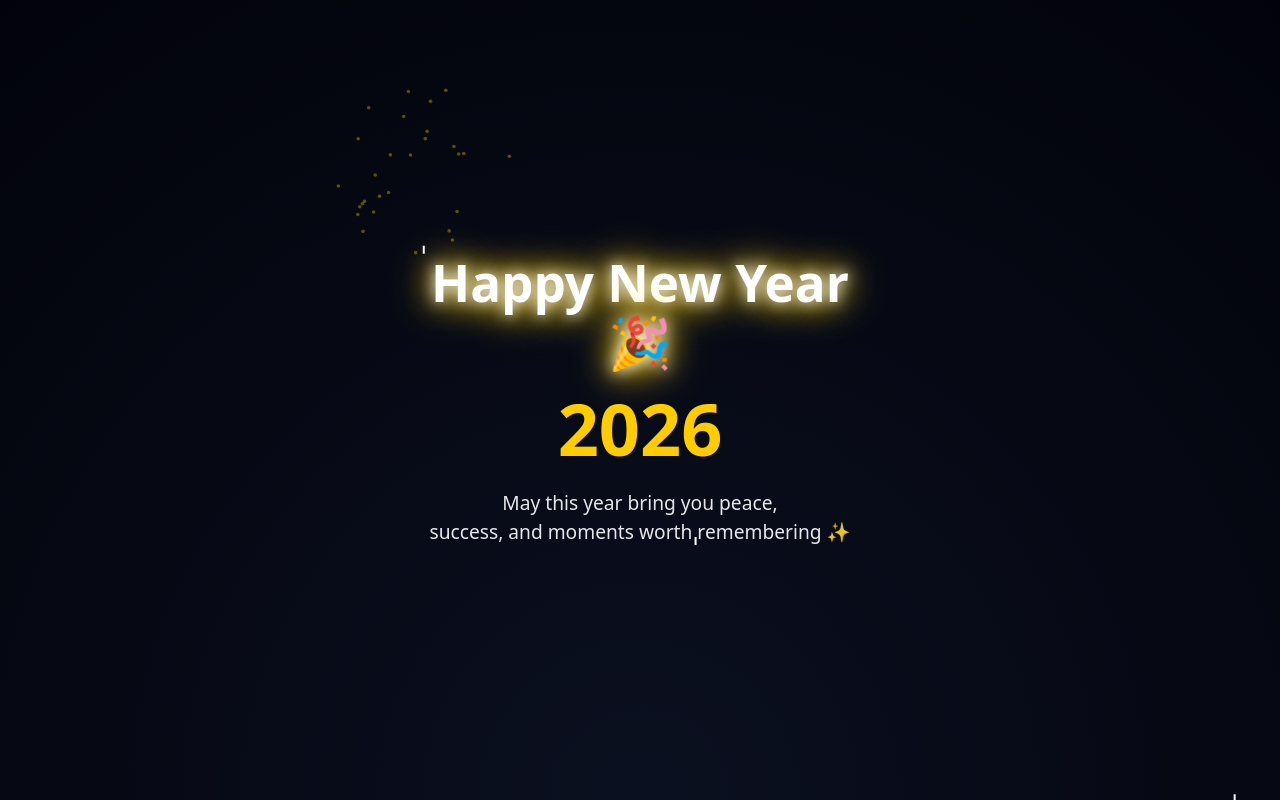
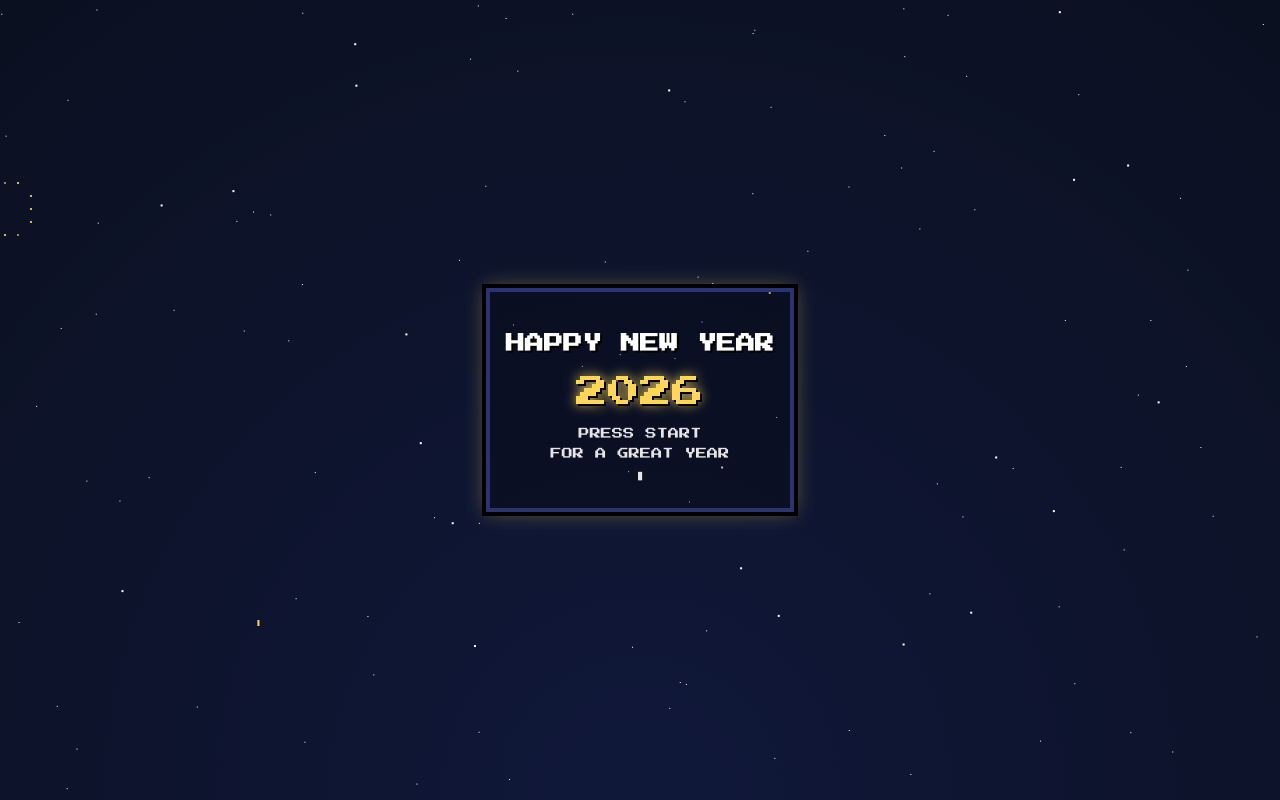
Before and after one commit to AKRASHEJAZ/happyNewYear, a plain HTML site: page index.html in a window 1280 px wide. Drawn offline with Linux system fonts and the light colour scheme.

Commit message:
Refactor index.html for New Year celebration theme

```diff
--- a/index.html
+++ b/index.html
@@ -1,192 +1,160 @@
 <!DOCTYPE html>
 <html lang="en">
 <head>
-<meta charset="UTF-8" />
-<meta name="viewport" content="width=device-width, initial-scale=1, viewport-fit=cover" />
-<title>Happy New Year 🎆</title>
+<meta charset="UTF-8">
+<meta name="viewport" content="width=device-width, initial-scale=1, viewport-fit=cover">
+<title>Happy New Year 🎮</title>
+
+<link href="https://fonts.googleapis.com/css2?family=Press+Start+2P&display=swap" rel="stylesheet">
 
 <style>
 :root {
-  --gold: #ffcc00;
-  --bg1: #0b1020;
-  --bg2: #02030a;
+  --bg: #0b1020;
+  --gold: #ffd65a;
+  --pixel: "Press Start 2P", monospace;
 }
 
-* {
-  box-sizing: border-box;
-  -webkit-tap-highlight-color: transparent;
-}
+* { box-sizing: border-box; }
 
 body {
   margin: 0;
   min-height: 100svh;
-  background: radial-gradient(circle at bottom, var(--bg1), var(--bg2));
+  background:
+    radial-gradient(circle at bottom, #10183a, var(--bg));
   display: flex;
   align-items: center;
   justify-content: center;
-  padding: env(safe-area-inset-top) env(safe-area-inset-right)
-           env(safe-area-inset-bottom) env(safe-area-inset-left);
   color: #fff;
-  font-family: system-ui, -apple-system, "Segoe UI", sans-serif;
+  font-family: var(--pixel);
   overflow: hidden;
+  image-rendering: pixelated;
 }
 
-/* Fireworks canvas */
 canvas {
   position: fixed;
   inset: 0;
   z-index: 0;
 }
 
-/* Content */
-.card {
+.screen {
   z-index: 1;
-  width: 100%;
+  text-align: center;
+  padding: 24px 16px;
   max-width: 360px;
-  padding: 28px 22px;
-  text-align: center;
-  animation: rise 1.8s ease forwards;
+  background: rgba(0,0,0,0.25);
+  border: 4px solid #2a3470;
+  box-shadow:
+    0 0 0 4px #000,
+    0 0 20px rgba(255,214,90,.4);
 }
 
 h1 {
-  font-size: clamp(2.2rem, 8vw, 3.2rem);
-  line-height: 1.15;
-  margin: 0;
-  text-shadow:
-    0 0 10px #fff,
-    0 0 20px var(--gold),
-    0 0 40px var(--gold);
-  animation: glow 2s ease-in-out infinite alternate;
+  font-size: 1.2rem;
+  line-height: 1.6;
+  color: #fff;
+  text-shadow: 2px 2px 0 #000;
 }
 
 .year {
-  font-size: clamp(3rem, 12vw, 4.5rem);
-  font-weight: 700;
+  margin: 16px 0;
+  font-size: 2rem;
   color: var(--gold);
-  margin: 8px 0 12px;
+  text-shadow:
+    2px 2px 0 #000,
+    0 0 12px var(--gold);
 }
 
-.message {
-  font-size: 1.05rem;
-  opacity: 0.9;
-  line-height: 1.5;
+.msg {
+  font-size: 0.7rem;
+  line-height: 1.8;
+  opacity: .9;
 }
 
-/* Desktop enhancement */
-@media (min-width: 768px) {
-  .card {
-    max-width: 520px;
-  }
-
-  .message {
-    font-size: 1.2rem;
-  }
+.blink {
+  animation: blink 1.2s steps(1) infinite;
 }
 
-/* Animations */
-@keyframes glow {
-  from {
-    text-shadow:
-      0 0 10px #fff,
-      0 0 20px var(--gold),
-      0 0 30px var(--gold);
-  }
-  to {
-    text-shadow:
-      0 0 20px #fff,
-      0 0 40px var(--gold),
-      0 0 60px var(--gold);
-  }
-}
-
-@keyframes rise {
-  from {
-    opacity: 0;
-    transform: translateY(24px) scale(0.95);
-  }
-  to {
-    opacity: 1;
-    transform: translateY(0) scale(1);
-  }
+@keyframes blink {
+  50% { opacity: 0; }
 }
 </style>
 </head>
 
 <body>
 
-<canvas id="fw"></canvas>
+<canvas id="px"></canvas>
 
-<div class="card">
-  <h1>Happy New Year 🎉</h1>
+<div class="screen">
+  <h1>HAPPY NEW YEAR</h1>
   <div class="year">2026</div>
-  <div class="message">
-    May this year bring you peace,<br>
-    success, and moments worth remembering ✨
+  <div class="msg">
+    PRESS START<br>
+    FOR A GREAT YEAR
+    <div class="blink">▮</div>
   </div>
 </div>
 
 <script>
-const canvas = document.getElementById("fw");
-const ctx = canvas.getContext("2d");
+const c = document.getElementById("px");
+const ctx = c.getContext("2d");
 
 function resize() {
-  canvas.width = window.innerWidth * devicePixelRatio;
-  canvas.height = window.innerHeight * devicePixelRatio;
-  ctx.scale(devicePixelRatio, devicePixelRatio);
+  c.width = innerWidth;
+  c.height = innerHeight;
 }
 resize();
-window.addEventListener("resize", resize);
+addEventListener("resize", resize);
 
-class Firework {
+// Pixel stars
+const stars = Array.from({ length: 120 }, () => ({
+  x: Math.random() * c.width,
+  y: Math.random() * c.height,
+  s: Math.random() > 0.8 ? 2 : 1
+}));
+
+// Pixel fireworks
+class PixelFirework {
   constructor() {
-    this.x = Math.random() * innerWidth;
-    this.y = innerHeight;
-    this.target = Math.random() * innerHeight * 0.45;
-    this.speed = Math.random() * 2 + 4;
-    this.particles = [];
-    this.done = false;
+    this.x = Math.random() * c.width;
+    this.y = c.height;
+    this.t = Math.random() * c.height * 0.4;
+    this.v = 4;
+    this.p = [];
   }
-
   explode() {
-    for (let i = 0; i < 28; i++) {
-      this.particles.push({
+    for (let i = 0; i < 20; i++) {
+      this.p.push({
         x: this.x,
         y: this.y,
-        a: Math.random() * Math.PI * 2,
-        s: Math.random() * 2.5 + 0.8,
+        dx: Math.round(Math.cos(i) * 2),
+        dy: Math.round(Math.sin(i) * 2),
         o: 1
       });
     }
   }
-
   update() {
-    if (!this.done && this.particles.length === 0) {
-      this.y -= this.speed;
-      if (this.y <= this.target) {
-        this.explode();
-      }
+    if (!this.p.length) {
+      this.y -= this.v;
+      if (this.y <= this.t) this.explode();
     } else {
-      this.particles.forEach(p => {
-        p.x += Math.cos(p.a) * p.s;
-        p.y += Math.sin(p.a) * p.s;
-        p.o -= 0.02;
+      this.p.forEach(pt => {
+        pt.x += pt.dx;
+        pt.y += pt.dy;
+        pt.o -= 0.03;
       });
-      this.particles = this.particles.filter(p => p.o > 0);
-      if (!this.particles.length) this.done = true;
+      this.p = this.p.filter(pt => pt.o > 0);
     }
   }
-
   draw() {
-    if (!this.done && this.particles.length === 0) {
-      ctx.fillStyle = "#fff";
-      ctx.fillRect(this.x, this.y, 2, 8);
+    ctx.fillStyle = "#ffd65a";
+    if (!this.p.length) {
+      ctx.fillRect(this.x, this.y, 2, 6);
     } else {
-      this.particles.forEach(p => {
-        ctx.beginPath();
-        ctx.arc(p.x, p.y, 1.8, 0, Math.PI * 2);
-        ctx.fillStyle = `rgba(255,204,0,${p.o})`;
-        ctx.fill();
+      this.p.forEach(pt => {
+        ctx.globalAlpha = pt.o;
+        ctx.fillRect(pt.x, pt.y, 2, 2);
       });
+      ctx.globalAlpha = 1;
     }
   }
 }
@@ -194,19 +162,22 @@ class Firework {
 let fireworks = [];
 
 function loop() {
-  ctx.clearRect(0, 0, innerWidth, innerHeight);
+  ctx.clearRect(0, 0, c.width, c.height);
 
-  if (Math.random() < 0.04) fireworks.push(new Firework());
+  // draw stars
+  ctx.fillStyle = "#fff";
+  stars.forEach(s => ctx.fillRect(s.x, s.y, s.s, s.s));
+
+  if (Math.random() < 0.03) fireworks.push(new PixelFirework());
 
   fireworks.forEach((f, i) => {
     f.update();
     f.draw();
-    if (f.done) fireworks.splice(i, 1);
+    if (!f.p.length && f.y <= f.t) fireworks.splice(i, 1);
   });
 
   requestAnimationFrame(loop);
 }
-
 loop();
 </script>
 
```
